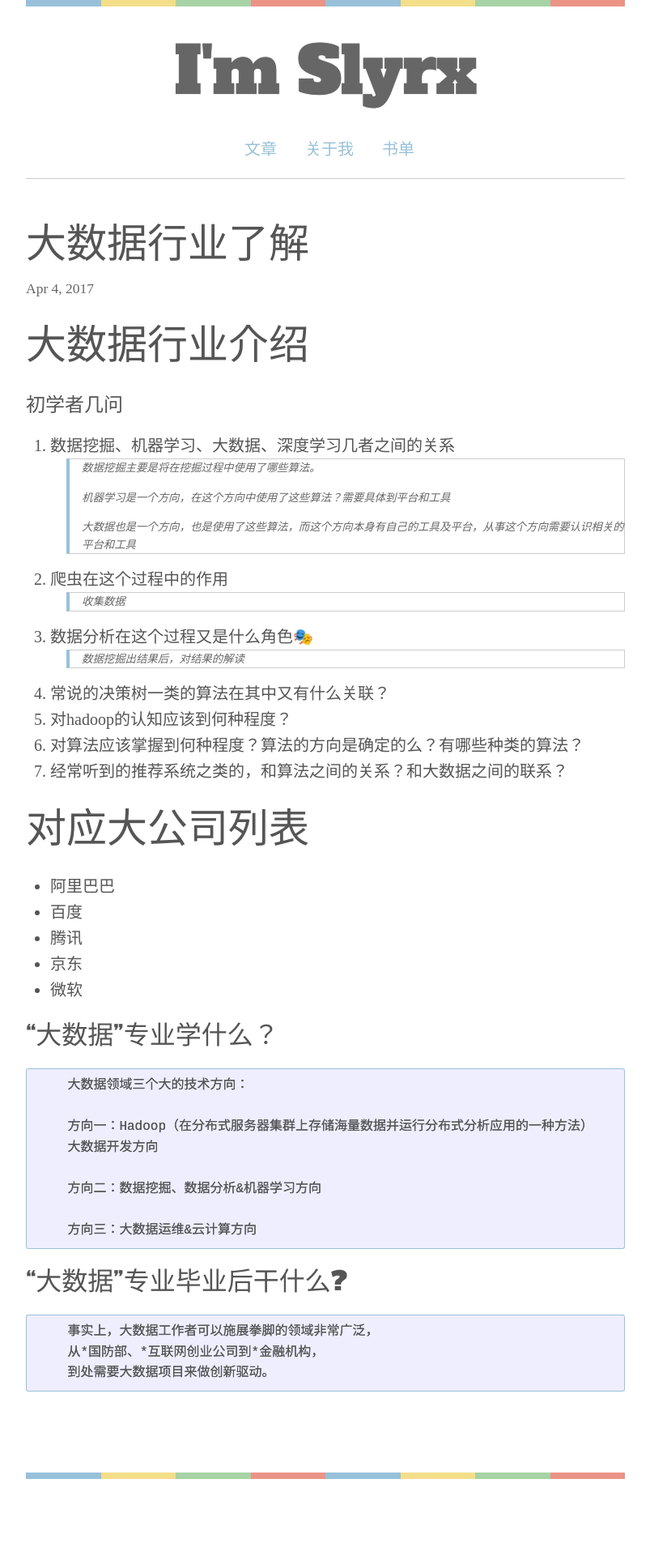
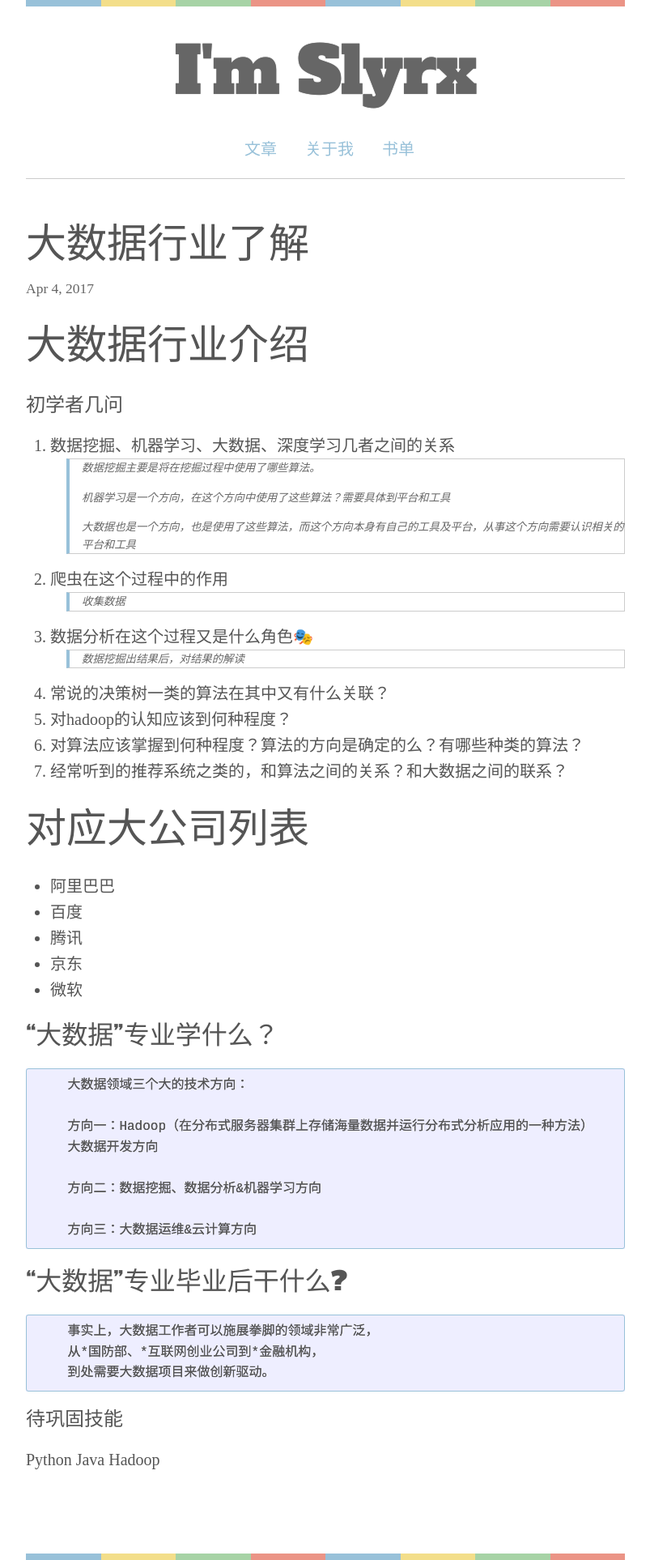
Before and after one commit to slyrx/blog, a Jekyll site: the page built from _posts/2017-4-4-大数据行业了解.md, in a window 1280 px wide. Shown: the whole page at 81% size, without its empty margins (238-1041 px from the left). Built offline with Jekyll 4.4.1, drawn with Linux system fonts in a browser that asks for light colours; some web fonts are replaced; before the commit the page ends 1826 px from its top, so only the background shows below that.

Commit message:
Update 2017-4-4-大数据行业了解.md

```diff
--- a/_posts/2017-4-4-大数据行业了解.md
+++ b/_posts/2017-4-4-大数据行业了解.md
@@ -43,3 +43,6 @@ title: 大数据行业了解
         事实上，大数据工作者可以施展拳脚的领域非常广泛，
         从*国防部、*互联网创业公司到*金融机构，
         到处需要大数据项目来做创新驱动。
+
+### 待巩固技能
+  Python Java Hadoop
```
